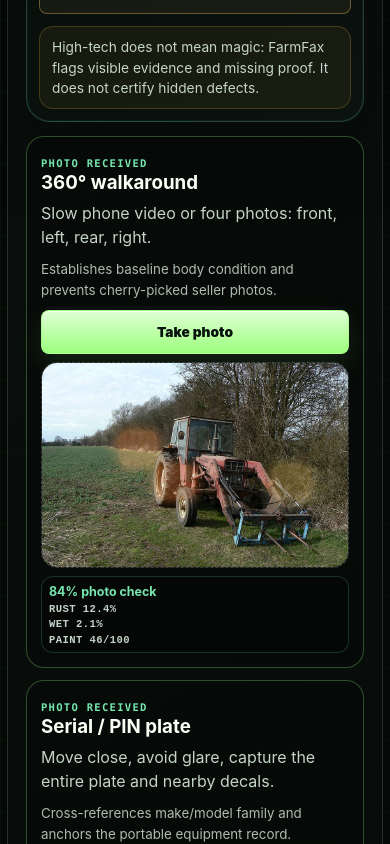
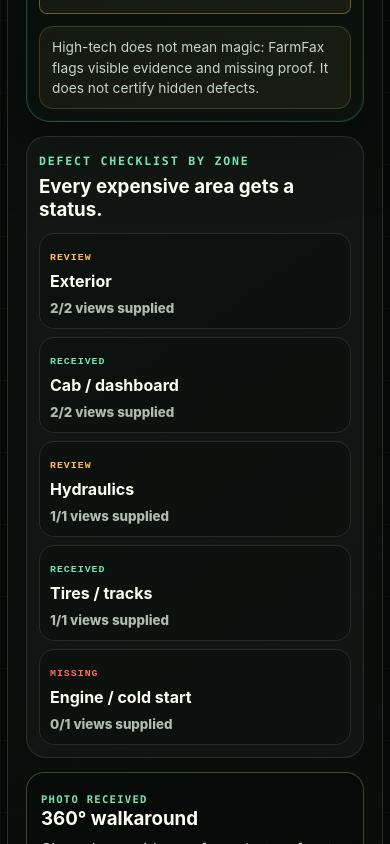
Before and after one commit to primetimeindy/farmfax, a React (Vite) app: page / in a window 390 px wide. Shown: the part 3580-4424 px from the top of the page. Built offline with nearby package versions, Linux system fonts and the light colour scheme.

Commit message:
feat: harden premium scan UX

```diff
--- a/src/App.css
+++ b/src/App.css
@@ -140,6 +140,34 @@
 .radar-pill.yellow { border-color:rgba(255,202,103,.36); background:rgba(255,202,103,.06); }
 .radar-pill.green { border-color:rgba(156,255,125,.28); background:rgba(156,255,125,.055); }
 .scan-disclaimer { margin:0; color:#d7e4d1; border:1px solid rgba(255,191,78,.20); border-radius:14px; padding:10px 12px; background:rgba(255,191,78,.055); font-size:.86rem; line-height:1.35; }
+.zone-checklist { margin:12px 0 14px; border:1px solid rgba(255,255,255,.10); border-radius:20px; padding:12px; background:rgba(255,255,255,.035); }
+.zone-checklist h3 { margin:6px 0 12px; }
+.zone-grid { display:grid; grid-template-columns:repeat(5,minmax(0,1fr)); gap:8px; }
+.zone-grid article { min-height:96px; border:1px solid rgba(255,255,255,.11); border-radius:15px; padding:10px; background:rgba(0,0,0,.22); }
+.zone-grid article span { color:var(--mint); font:1000 .62rem/1 ui-monospace, monospace; letter-spacing:.10em; text-transform:uppercase; }
+.zone-grid article.review span { color:var(--amber); }
+.zone-grid article.missing span { color:var(--red); }
+.zone-grid article b { display:block; margin:9px 0 7px; line-height:1.05; }
+.zone-grid article small { color:var(--muted); font-weight:850; }
+.post-scan-decision { margin-top:14px; display:grid; grid-template-columns:minmax(0,1fr) minmax(360px,.78fr); gap:14px; }
+.decision-card, .report-preview-card { border:1px solid rgba(156,255,125,.18); border-radius:24px; padding:20px; background:linear-gradient(145deg, rgba(13,20,16,.96), rgba(2,6,4,.96)); box-shadow:var(--shadow); }
+.decision-card { background:radial-gradient(circle at 10% 0%, rgba(255,191,78,.16), transparent 38%), linear-gradient(145deg, rgba(20,23,14,.96), rgba(4,6,3,.96)); }
+.decision-card > span, .preview-topline span, .preview-proof-row span { color:var(--amber); font:1000 .7rem/1 ui-monospace, monospace; text-transform:uppercase; letter-spacing:.13em; }
+.decision-card h2 { color:var(--green); font-size:clamp(2.4rem,5vw,5.4rem); margin:10px 0; }
+.decision-card p { color:#d7e4d1; font-size:1.08rem; max-width:780px; }
+.decision-actions { display:flex; flex-wrap:wrap; gap:10px; margin-top:18px; }
+.report-preview-card { display:grid; gap:12px; }
+.preview-topline { display:flex; justify-content:space-between; gap:12px; align-items:center; }
+.preview-topline b { color:#06100c; background:linear-gradient(180deg,#dfffd4,#9cff7d); border-radius:999px; padding:9px 12px; font-weight:1000; }
+.report-preview-card h3 { font-size:1.45rem; letter-spacing:-.03em; }
+.preview-findings { display:grid; gap:8px; }
+.preview-findings p, .preview-questions small { margin:0; border:1px solid rgba(255,255,255,.10); border-radius:13px; padding:10px; background:rgba(255,255,255,.035); color:#d7e4d1; line-height:1.35; }
+.preview-findings b { color:var(--mint); }
+.preview-proof-row { display:grid; grid-template-columns:1fr 100px; gap:10px; }
+.preview-proof-row div { border:1px solid rgba(255,191,78,.18); border-radius:13px; padding:10px; background:rgba(255,191,78,.045); }
+.preview-proof-row b { display:block; margin-top:6px; color:#fff7de; line-height:1.25; }
+.preview-questions { display:grid; gap:7px; }
+.report-preview-card button { width:100%; }
 .capture-grid { display:grid; grid-template-columns: repeat(2, minmax(0,1fr)); gap: 12px; }
 .capture-slot { border:1px solid rgba(255,255,255,.1); border-radius: 18px; padding: 13px; background:rgba(0,0,0,.22); display:grid; grid-template-columns: minmax(0,1fr) 116px; gap: 10px; min-height: 190px; }
 .capture-slot.accepted { border-color: rgba(156,255,125,.28); }
@@ -288,7 +316,20 @@
 .camera-modal p, .camera-modal small { color:#c4d4c6; line-height:1.45; }
 .camera-frame { position:relative; margin:14px 0; min-height:320px; border-radius:22px; overflow:hidden; border:1px solid rgba(255,255,255,.12); background:#010302; display:grid; place-items:center; }
 .camera-frame video { width:100%; height:100%; min-height:320px; object-fit:cover; display:block; }
-.camera-status, .camera-error { position:absolute; inset:auto 16px 16px; border-radius:16px; padding:12px; font-weight:900; text-align:center; }
+.camera-guide-overlay { position:absolute; inset:0; z-index:2; pointer-events:none; background:radial-gradient(circle at 50% 50%, transparent 38%, rgba(0,0,0,.34) 72%); }
+.guide-brackets { position:absolute; inset:54px 58px; border:1px solid rgba(156,255,125,.18); }
+.guide-brackets i { position:absolute; width:52px; height:52px; border-color:var(--green); border-style:solid; filter:drop-shadow(0 0 18px rgba(156,255,125,.75)); }
+.guide-brackets i:nth-child(1) { left:-2px; top:-2px; border-width:4px 0 0 4px; }
+.guide-brackets i:nth-child(2) { right:-2px; top:-2px; border-width:4px 4px 0 0; }
+.guide-brackets i:nth-child(3) { left:-2px; bottom:-2px; border-width:0 0 4px 4px; }
+.guide-brackets i:nth-child(4) { right:-2px; bottom:-2px; border-width:0 4px 4px 0; }
+.guide-copy { position:absolute; left:18px; right:18px; top:18px; border:1px solid rgba(255,255,255,.16); border-radius:16px; padding:12px; background:rgba(0,0,0,.52); backdrop-filter:blur(10px); }
+.guide-copy b { display:block; color:var(--green); font-size:1.05rem; }
+.guide-copy span { display:block; margin-top:4px; color:#d7e4d1; font-size:.88rem; line-height:1.35; }
+.guide-pills { position:absolute; left:18px; right:18px; bottom:18px; display:flex; flex-wrap:wrap; gap:8px; }
+.guide-pills span { border:1px solid rgba(255,255,255,.16); border-radius:999px; padding:8px 10px; color:#06100c; background:rgba(156,255,125,.90); font:1000 .68rem/1 ui-monospace, monospace; letter-spacing:.08em; text-transform:uppercase; box-shadow:0 0 24px rgba(156,255,125,.2); }
+.guide-pills span:nth-child(3) { background:rgba(255,191,78,.92); }
+.camera-status, .camera-error { position:absolute; inset:auto 16px 16px; border-radius:16px; padding:12px; font-weight:900; text-align:center; z-index:3; }
 .camera-status { color:#06100c; background:rgba(156,255,125,.92); }
 .camera-error { color:#260000; background:rgba(255,202,103,.95); }
 .capture-canvas { display:none; }
@@ -332,9 +373,10 @@
   .sample-video-button { min-width:0; }
   .qr-share-block { grid-template-columns:1fr; }
   .qr-share-block img { justify-self:center; width:132px; height:132px; }
-  .capture-grid, .question-grid, .risk-strip, .risk-factor-grid, .scenario-switcher, .trace-grid, .judge-proof-grid, .defense-panel, .proof-strip, .scan-cockpit { grid-template-columns:1fr; }
+  .capture-grid, .question-grid, .risk-strip, .risk-factor-grid, .scenario-switcher, .trace-grid, .judge-proof-grid, .defense-panel, .proof-strip, .scan-cockpit, .zone-grid, .post-scan-decision, .preview-proof-row { grid-template-columns:1fr; }
   .scan-viewport, .scan-viewport img { min-height:260px; }
   .scan-stats { grid-template-columns:repeat(2,1fr); }
+  .guide-brackets { inset:82px 28px 74px; }
   .sample-selector { padding:14px; }
   .capture-slot { grid-template-columns:1fr; padding:14px; min-height:unset; }
   .capture-slot label, .capture-preview, .capture-slot img, .phone-placeholder { min-height:150px; }
--- a/src/App.tsx
+++ b/src/App.tsx
@@ -180,6 +180,16 @@
 
 function cellLabel(kind: AnalysisCell['kind']) {
   return kind === 'wet' ? 'leak?' : kind
+}
+
+function cameraGuideForSlot(slot: CaptureSlot | null) {
+  if (!slot) return { primary: 'Fill frame', detail: 'Center the machine area inside the brackets.' }
+  if (slot.id === 'serial') return { primary: 'Fill frame with serial plate', detail: 'Move closer until the PIN fills the guide. Avoid glare and crop all four plate corners.' }
+  if (slot.id === 'hours') return { primary: 'Fill frame with hour meter', detail: 'Hold steady on the lit dashboard so the hour reading is readable.' }
+  if (slot.id === 'hydraulics') return { primary: 'Fill frame with cylinder + hoses', detail: 'Move closer on wet spots, fittings, and chrome rod surfaces.' }
+  if (slot.id === 'tires') return { primary: 'Fill frame with tread + sidewall', detail: 'Hold steady and include tread blocks, sidewall, and undercarriage edge.' }
+  if (slot.id === 'engine') return { primary: 'Fill frame with engine bay', detail: 'Capture belts, hoses, filters, leaks, smoke context, and cold-start proof.' }
+  return { primary: 'Fill frame with full machine side', detail: 'Hold steady, walk slowly, and keep paint, welds, loader arms, and panels in view.' }
 }
 
 function clampScore(value: number) {
@@ -519,6 +529,20 @@
         { x: 5, y: 2, kind: 'paint' as const },
         { x: 6, y: 4, kind: 'wet' as const },
       ]
+  const zoneChecklist = useMemo(() => ([
+    { label: 'Exterior', ids: ['walkaround', 'paint'] as SlotId[] },
+    { label: 'Cab / dashboard', ids: ['serial', 'hours'] as SlotId[] },
+    { label: 'Hydraulics', ids: ['hydraulics'] as SlotId[] },
+    { label: 'Tires / tracks', ids: ['tires'] as SlotId[] },
+    { label: 'Engine / cold start', ids: ['engine'] as SlotId[] },
+  ].map((zone) => {
+    const zoneSlots = zone.ids.map((id) => slots.find((slot) => slot.id === id)).filter(Boolean) as CaptureSlot[]
+    const status = zoneSlots.some((slot) => slot.state === 'missing') ? 'missing' : zoneSlots.some((slot) => slot.state === 'review') ? 'review' : 'received'
+    return { ...zone, status, count: zoneSlots.filter((slot) => slot.state !== 'missing').length, total: zoneSlots.length }
+  })), [slots])
+  const sellerQuestionPreview = reportSeed.buyerQuestions.slice(0, 3)
+  const missingProofPreview = missing.slice(0, 3)
+  const guideCopy = cameraGuideForSlot(cameraSlot)
   const riskSummary = useMemo(() => buildRiskSummary(slots, findings, analyzedSlots.length, reportSeed), [slots, findings, analyzedSlots.length, reportSeed])
   const dealPosture = missing.some((slot) => slot.id === 'serial' || slot.id === 'hours')
     ? 'Do not send money yet'
@@ -1011,6 +1035,21 @@
               <p className="scan-disclaimer">High-tech does not mean magic: FarmFax flags visible evidence and missing proof. It does not certify hidden defects.</p>
             </div>
           </div>
+          <div className="zone-checklist" data-qa="zone-checklist">
+            <div>
+              <span className="section-label">Defect checklist by zone</span>
+              <h3>Every expensive area gets a status.</h3>
+            </div>
+            <div className="zone-grid">
+              {zoneChecklist.map((zone) => (
+                <article key={zone.label} className={zone.status}>
+                  <span>{zone.status === 'received' ? 'received' : zone.status === 'review' ? 'review' : 'missing'}</span>
+                  <b>{zone.label}</b>
+                  <small>{zone.count}/{zone.total} views supplied</small>
+                </article>
+              ))}
+            </div>
+          </div>
           <div className="capture-grid">
             {slots.map((slot) => (
               <article className={`capture-slot ${slot.state}`} key={slot.id}>
@@ -1110,6 +1149,35 @@
             <p>{selectedFinding.nextStep}</p>
           </article>
         </aside>
+      </section>
+
+      <section className="post-scan-decision" aria-label="before deposit decision">
+        <article className="decision-card" data-qa="before-deposit-decision">
+          <span>Before deposit decision</span>
+          <h2>{dealPosture}</h2>
+          <p>{nextMoveCopy}</p>
+          <div className="decision-actions">
+            <button type="button" onClick={() => document.getElementById('report')?.scrollIntoView({ behavior: 'smooth' })}>See buyer report</button>
+            <button className="ghost" type="button" onClick={() => void runCompleteSampleInspection()}>Load complete proof</button>
+          </div>
+        </article>
+        <article className="report-preview-card" data-qa="report-preview-card">
+          <div className="preview-topline"><span>FarmFax report preview</span><b>{conditionScore}/100</b></div>
+          <h3>{report.make_model_guess.make} {report.make_model_guess.model} · {report.hour_meter.toLocaleString()} hrs</h3>
+          <div className="preview-findings">
+            {findings.slice(0, 3).map((finding) => (
+              <p key={`preview-${finding.category}`}><b>{finding.category}:</b> {finding.finding}</p>
+            ))}
+          </div>
+          <div className="preview-proof-row">
+            <div><span>Missing proof</span><b>{missingProofPreview.length ? missingProofPreview.map((slot) => slot.title).join(', ') : 'None in required set'}</b></div>
+            <div><span>Seller asks</span><b>{sellerQuestionPreview.length}</b></div>
+          </div>
+          <div className="preview-questions">
+            {sellerQuestionPreview.map((question) => <small key={question}>{question}</small>)}
+          </div>
+          <button type="button" onClick={exportReport}>Download JSON report</button>
+        </article>
       </section>
 
       <section className="packet-layout" id="catalog">
@@ -1314,6 +1382,18 @@
             <p>{cameraSlot.prompt}</p>
             <div className="camera-frame">
               <video ref={videoRef} playsInline muted autoPlay />
+              <div className="camera-guide-overlay" data-qa="camera-guide-overlay" aria-hidden="true">
+                <div className="guide-brackets"><i /><i /><i /><i /></div>
+                <div className="guide-copy">
+                  <b>{guideCopy.primary}</b>
+                  <span>{guideCopy.detail}</span>
+                </div>
+                <div className="guide-pills">
+                  <span>Hold steady</span>
+                  <span>Move closer</span>
+                  <span>Glare detected</span>
+                </div>
+              </div>
               {isCameraStarting && <div className="camera-status">Starting rear camera…</div>}
               {cameraError && <div className="camera-error">{cameraError}</div>}
             </div>
```
Also changed, not shown: scripts/verify-demo.mjs (+11 -0 lines).
